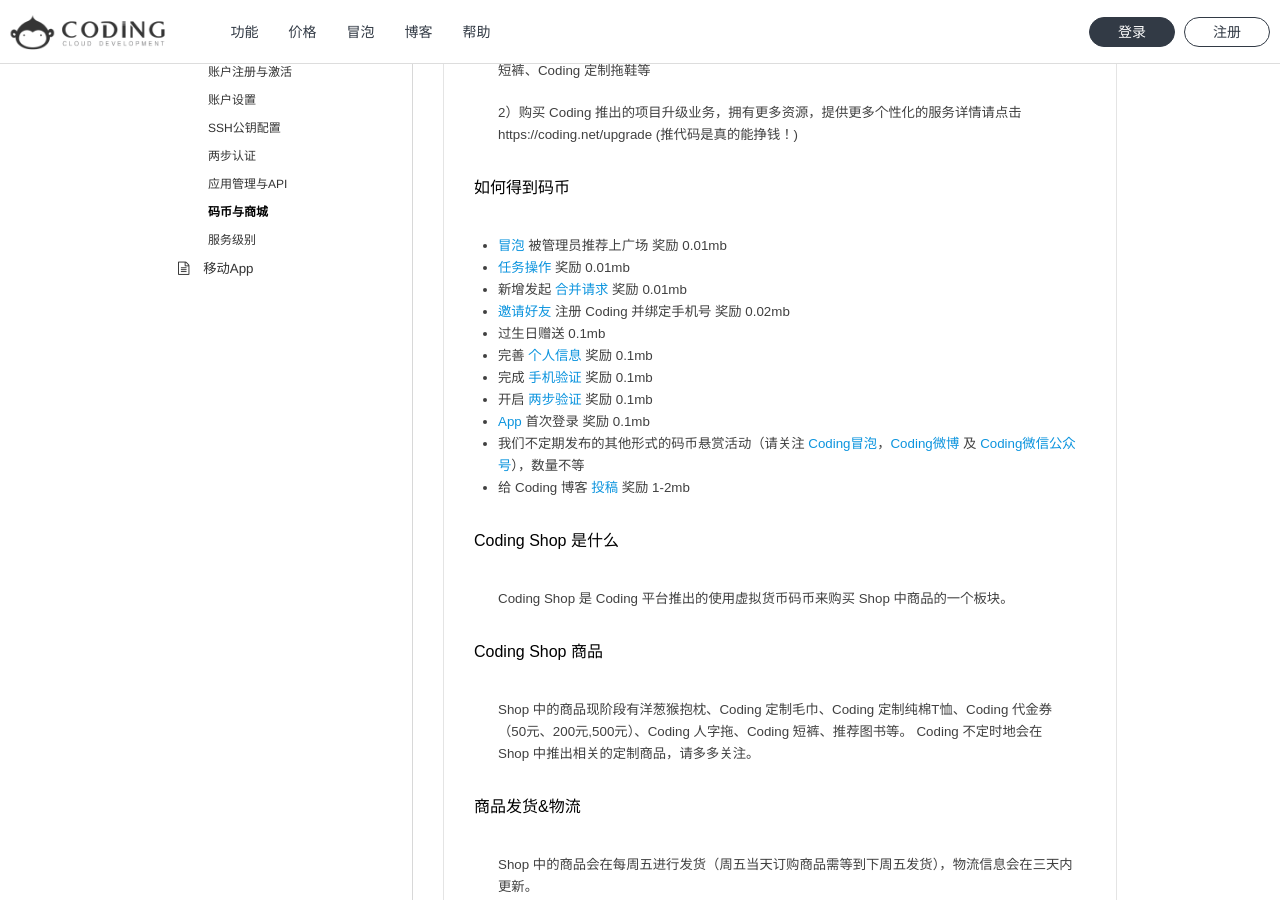
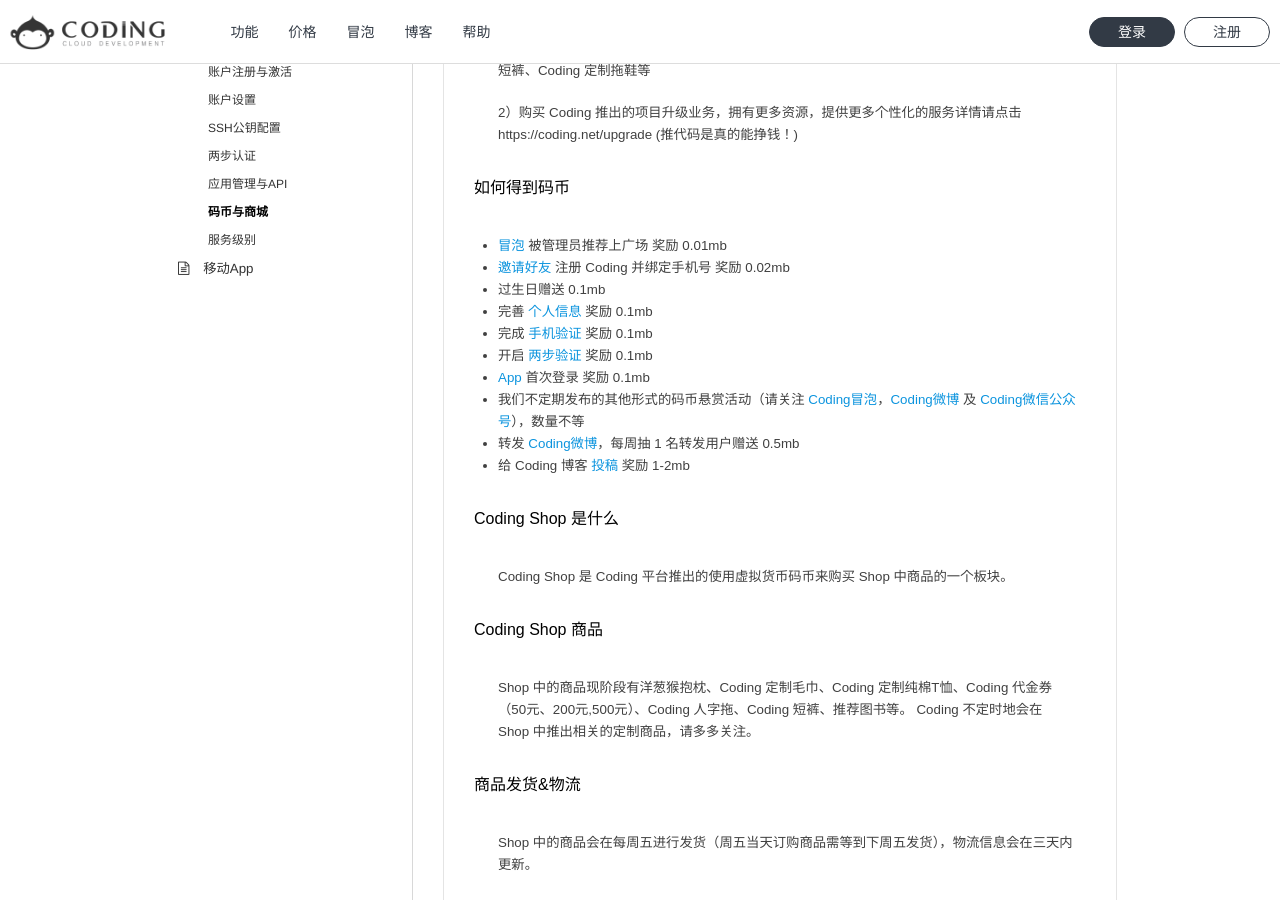
Before and after one commit to Coding/coding-docs, a Jekyll site: the page built from doc/account/shop.markdown, in a window 1280 px wide and 900 px high, scrolled down 637 px. Built offline with Jekyll 4.4.1, drawn with Linux system fonts in a browser that asks for light colours.

Commit message:
删除一些码币奖励规则

```diff
--- a/doc/account/shop.markdown
+++ b/doc/account/shop.markdown
@@ -18,8 +18,6 @@
 ### 如何得到码币
 
 - [冒泡](https://coding.net/pp) 被管理员推荐上广场 奖励 0.01mb
-- [任务操作](https://coding.net/help/doc/project/task.html) 奖励 0.01mb
-- 新增发起 [合并请求](https://coding.net/help/doc/git/git-branch.html#section-4) 奖励 0.01mb
 - [邀请好友](https://coding.net/user/relationship/friends) 注册 Coding 并绑定手机号 奖励 0.02mb
 - 过生日赠送 0.1mb
 - 完善 [个人信息](https://coding.net/user/account/setting/basic) 奖励 0.1mb
@@ -27,6 +25,7 @@
 - 开启 [两步验证](https://coding.net/help/doc/account/2fa.html) 奖励 0.1mb
 - [App](https://coding.net/app)  首次登录 奖励 0.1mb
 - 我们不定期发布的其他形式的码币悬赏活动（请关注 [Coding冒泡](https://coding.net/u/coding/bubble)，[Coding微博](http://weibo.com/clouddevelopment) 及 [Coding微信公众号](https://coding.net/static/fcdf6ecd90f6022d143a5e06fbe391b8.jpg)），数量不等
+- 转发 [Coding微博](http://weibo.com/clouddevelopment)，每周抽 1 名转发用户赠送 0.5mb
 - 给 Coding 博客 [投稿](https://coding.net/u/coding/p/Blog/git)  奖励 1-2mb
 
 ### Coding Shop 是什么
```
Also changed, not shown: 2 other files.
